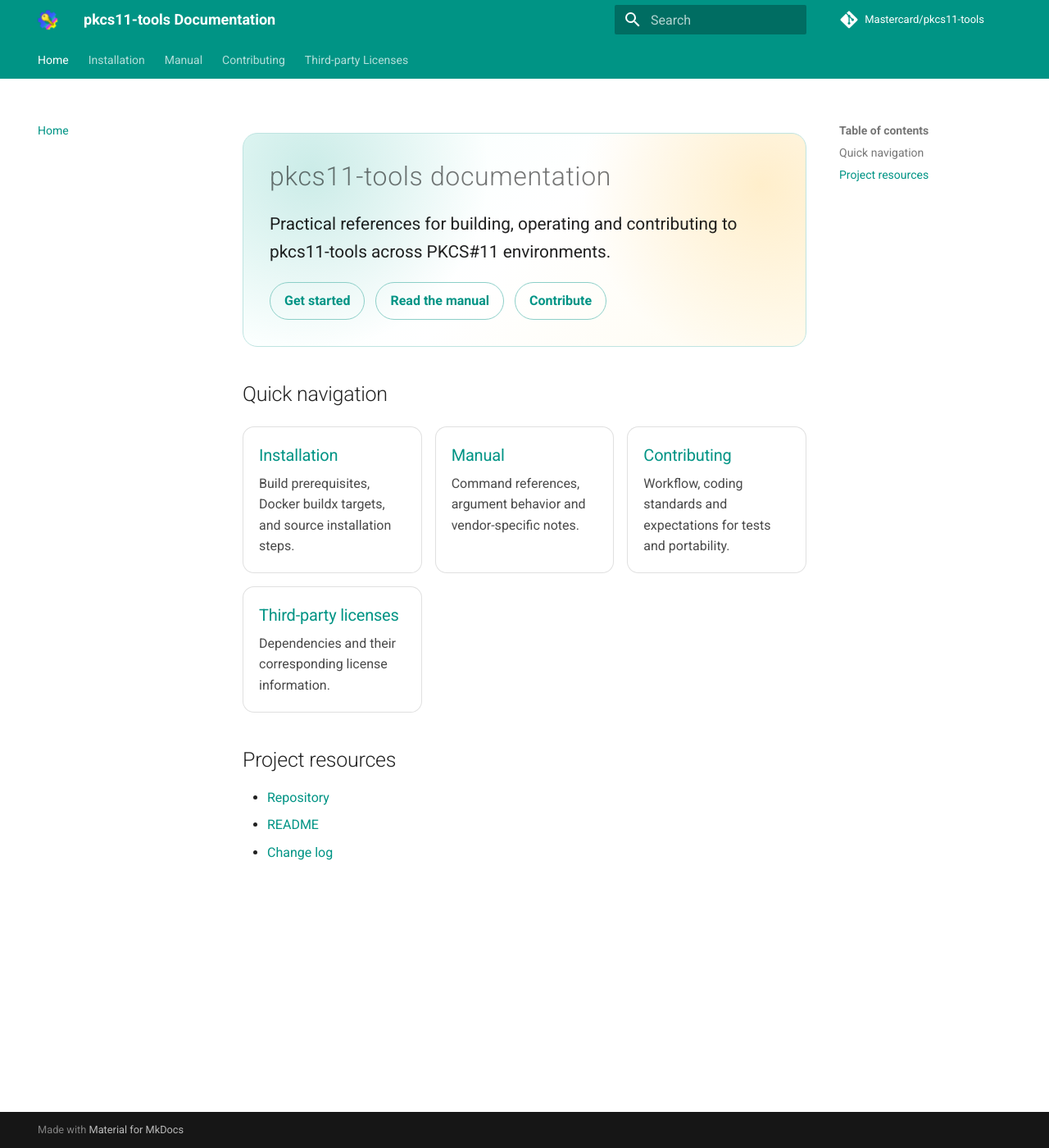
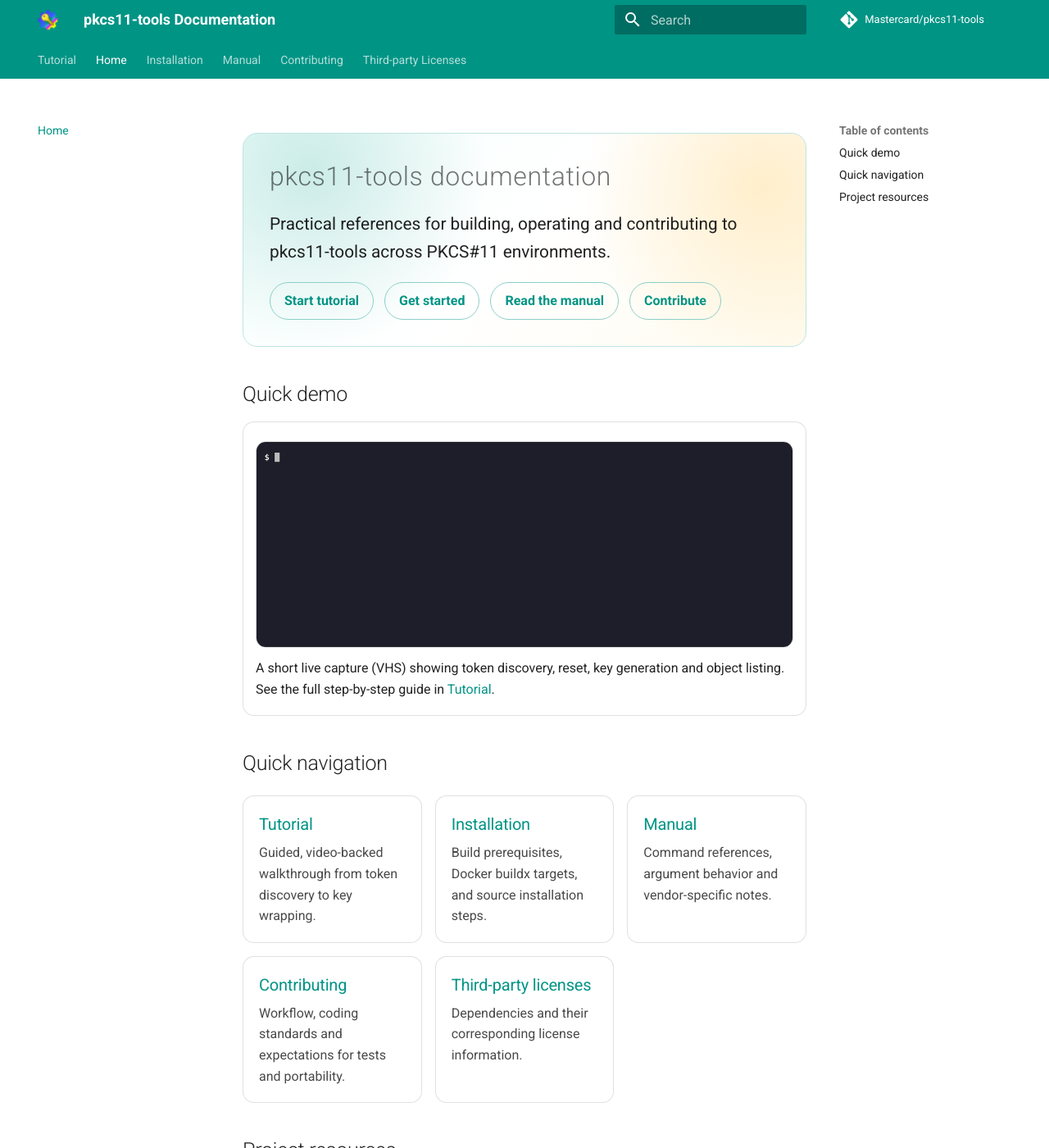
Before and after one commit to Mastercard/pkcs11-tools, an MkDocs documentation site: the page built from docs/index.md, in a window 1280 px wide and 1400 px high. Shown: the whole window at 82% size. Built offline with MkDocs 1.6.1 and Material for MkDocs 9.7.7, drawn with Linux system fonts in a browser that asks for light colours; comment, search, counter and statistics services are not loaded.

Commit message:
docs: add video-first tutorial and homepage banner

```diff
--- a/docs/index.md
+++ b/docs/index.md
@@ -5,15 +5,30 @@
 		pkcs11-tools across PKCS#11 environments.
 	</p>
 	<div class="quick-links">
+		<a href="TUTORIAL/">Start tutorial</a>
 		<a href="INSTALL/">Get started</a>
 		<a href="MANUAL/">Read the manual</a>
 		<a href="CONTRIBUTING/">Contribute</a>
 	</div>
 </section>
 
+## Quick demo
+
+<div class="banner-demo">
+  <img src="media/tutorial/00-banner-quick.gif" alt="Short pkcs11-tools demo banner" />
+  <p>
+    A short live capture (VHS) showing token discovery, reset, key generation and object listing.
+    See the full step-by-step guide in <a href="TUTORIAL/">Tutorial</a>.
+  </p>
+</div>
+
 ## Quick navigation
 
 <div class="cards">
+	<a class="card" href="TUTORIAL/">
+		<h3>Tutorial</h3>
+		<p>Guided, video-backed walkthrough from token discovery to key wrapping.</p>
+	</a>
 	<a class="card" href="INSTALL/">
 		<h3>Installation</h3>
 		<p>Build prerequisites, Docker buildx targets, and source installation steps.</p>
--- a/docs/stylesheets/extra.css
+++ b/docs/stylesheets/extra.css
@@ -62,3 +62,27 @@
     margin: 0;
     color: color-mix(in srgb, var(--md-default-fg-color) 82%, white);
 }
+
+.banner-demo {
+    margin: 0.8rem 0 1.5rem;
+    border: 1px solid color-mix(in srgb, var(--md-default-fg-color) 14%, transparent);
+    border-radius: 14px;
+    padding: 0.75rem;
+    background: #ffffff;
+}
+
+.banner-demo img {
+    width: 100%;
+    display: block;
+    border-radius: 10px;
+}
+
+.banner-demo p {
+    margin: 0.6rem 0 0.2rem;
+}
+
+.md-content img[src*="media/tutorial/"] {
+    border: 1px solid color-mix(in srgb, var(--md-default-fg-color) 16%, transparent);
+    border-radius: 12px;
+    margin-top: 0.4rem;
+}
--- a/mkdocs.yml
+++ b/mkdocs.yml
@@ -34,6 +34,7 @@ plugins:
   - search
 
 nav:
+  - Tutorial: TUTORIAL.md
   - Home: index.md
   - Installation: INSTALL.md
   - Manual: MANUAL.md
```
Also changed, not shown: CHANGELOG.md (+1 -0 lines), docs/TUTORIAL.md (added, +114 -0 lines), docs/media/tutorial/00-banner-quick.gif (added), docs/media/tutorial/01-discover-and-init.gif (added), docs/media/tutorial/02-generate-and-list.gif (added), docs/media/tutorial/03-export-and-csr.gif (added), docs/media/tutorial/04-wrap-and-inspect.gif (added), docs/media/tutorial/05-interactive-flow.gif (added), 7 other files.
